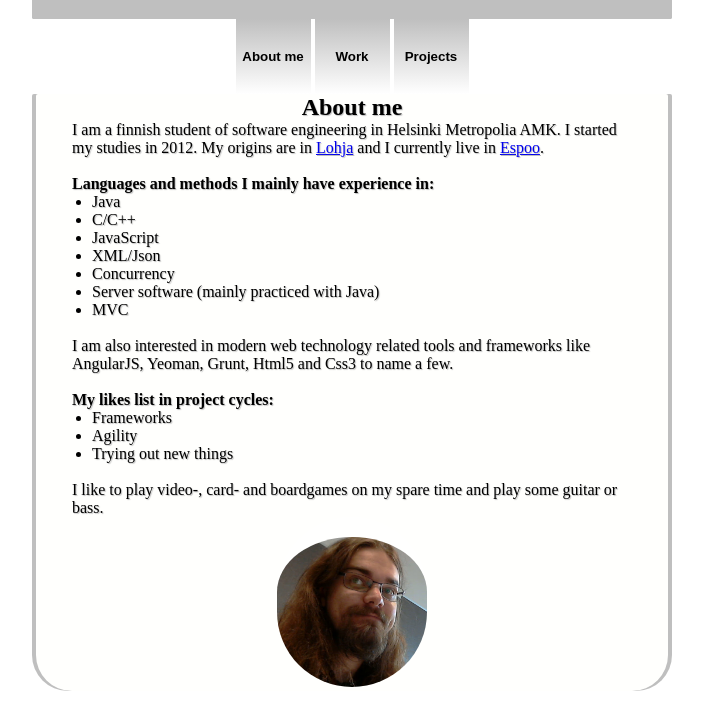
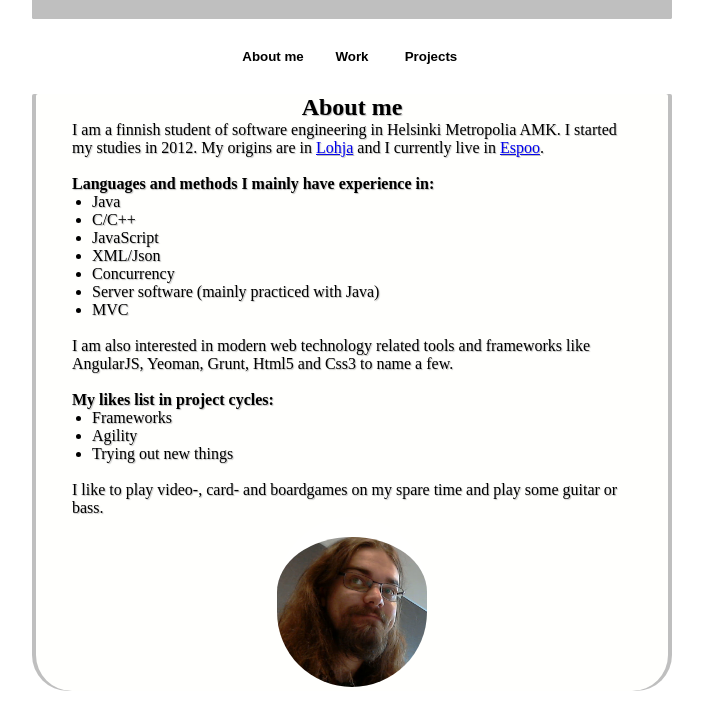
Before and after one commit to gjogre/curriculum, a website: page app/index.html in a window 1280 px wide. Shown: the part 156-867 px from the top of the page, without its empty margins (288-991 px from the left). Drawn offline with Linux system fonts and the light colour scheme; files that its build step writes are made by us from their sources; files whose address does not match are found by name; a web font is replaced by a local one.

Commit message:
button tweaking

```diff
--- a/app/styles/main.css
+++ b/app/styles/main.css
@@ -81,7 +81,7 @@ ul {
   inset 0px 0px 4px #000000,
   inset 0px 0px 0px #4EB1BA,
   inset 0px 0px 1px #4EB1BA;*/
-  background: linear-gradient(#BFBFBF, #FFFFFF);
+  background: #FFFFFF;
   /*background-size: 80px 60px;*/
  height: 75px;
  width: 75px;
```
Also changed, not shown: dist/index.html, dist/styles/caa163e5.main.css (added).
